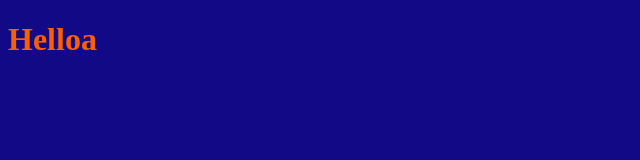
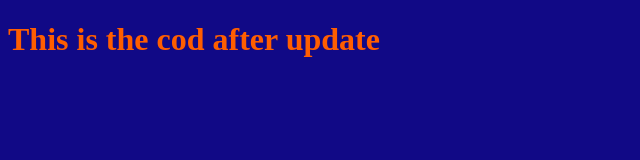
Before and after one commit to AliAmmar2212/myproject, a plain HTML site: page index.html in a window 1280 px wide. Shown: the whole page, without its empty margins (0-640 px from the left). Drawn offline with Linux system fonts and the light colour scheme.

Commit message:
edit html file

```diff
--- a/index.html
+++ b/index.html
@@ -8,7 +8,7 @@
     <link rel="stylesheet" href="style.css">
 </head>
 <body>
-    <h1>Helloa</h1>
+    <h1>This is the cod after update</h1>
     <script>src = "app.js"</script>
 </body>
 </html>
```
